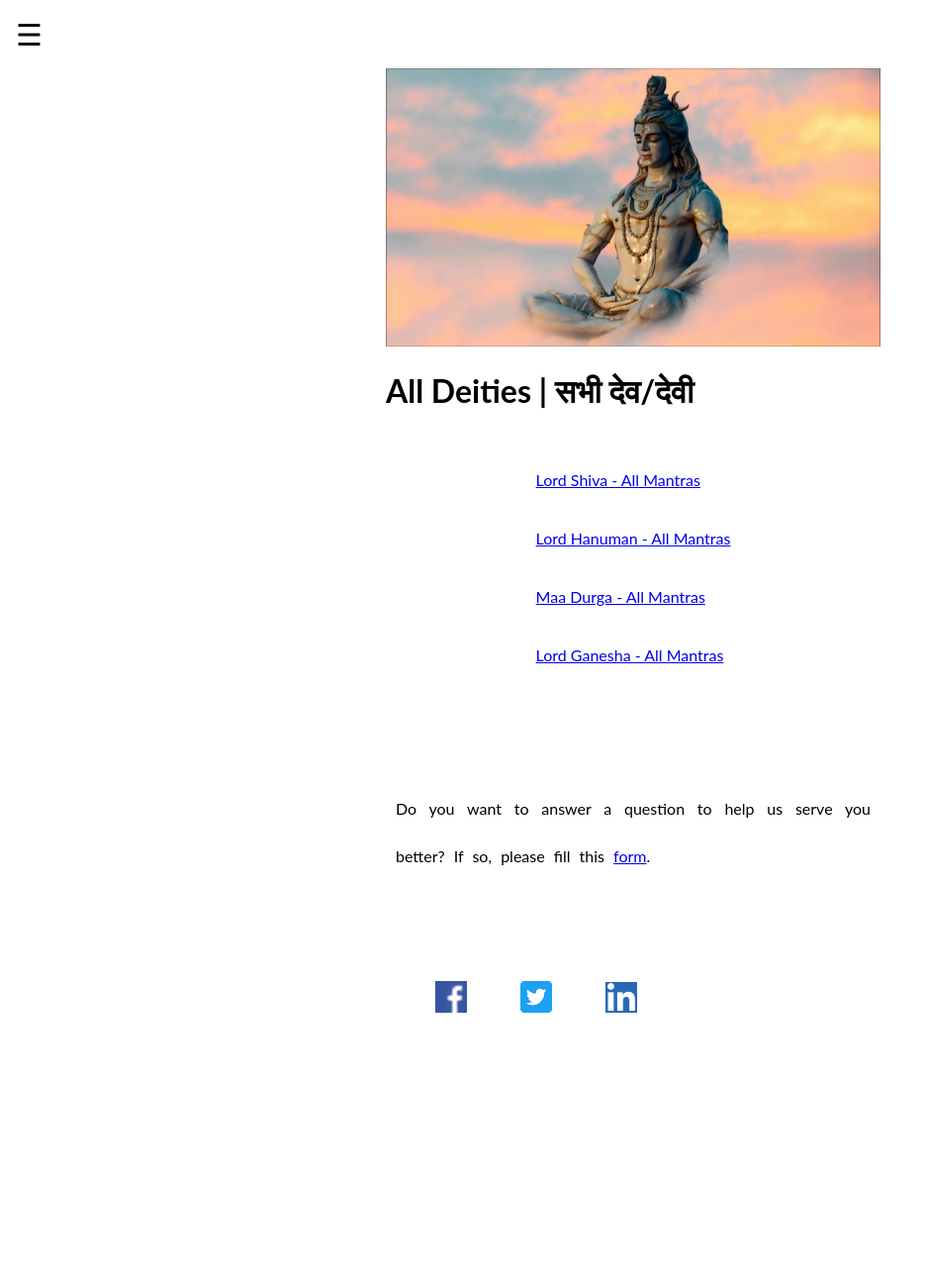
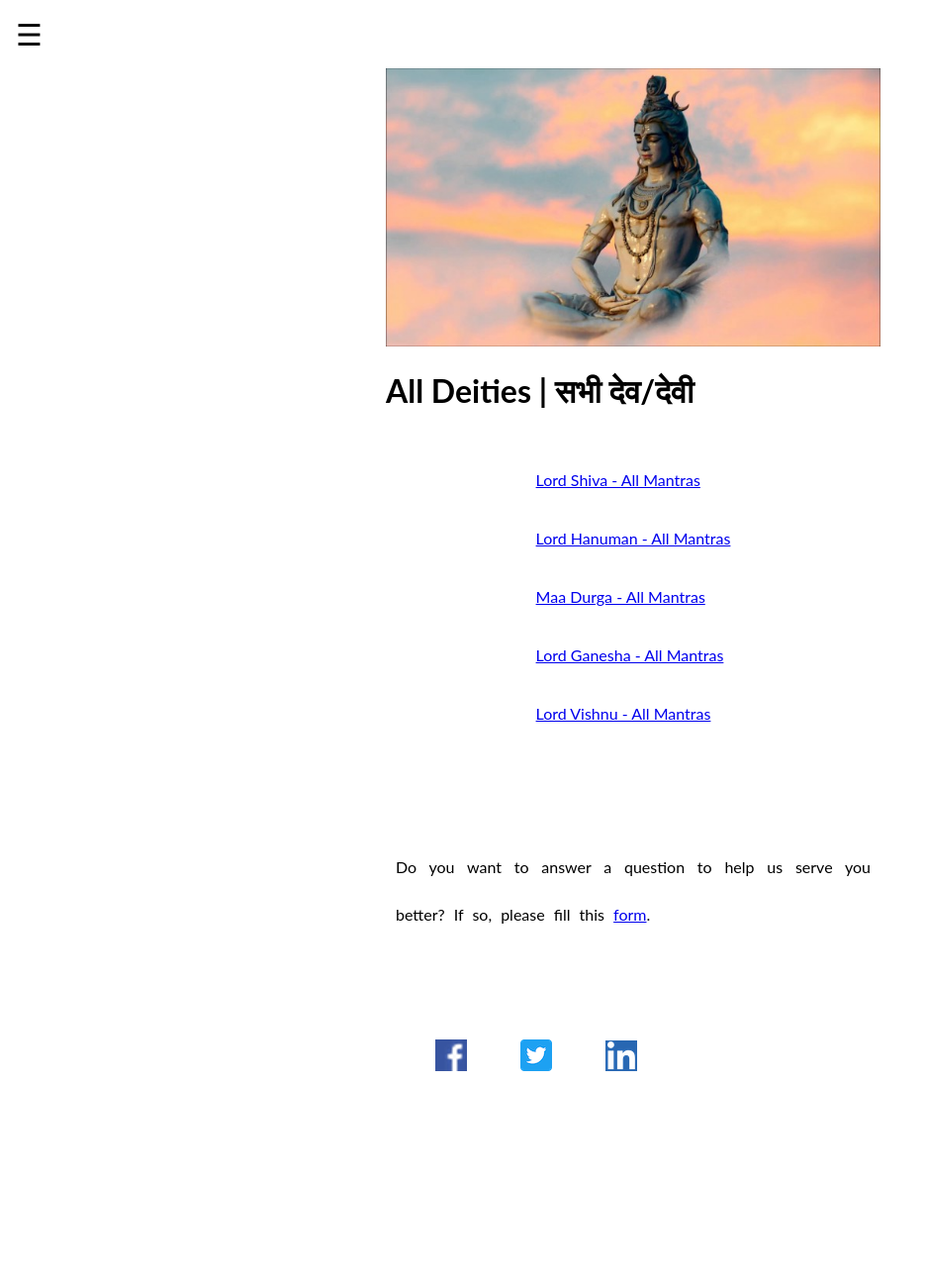
Before and after one commit to abhishekdjoshi/abhishekdjoshi.kclstr.io, a Jekyll site: the page deity.html, which Jekyll copies as it is, in a window 1280 px wide. Shown: the whole page at 99% size, without its empty margins (0-935 px from the left). Built offline with Jekyll 4.4.1, drawn with Linux system fonts in a browser that asks for light colours; before the commit the page ends 1235 px from its top, so only the background shows below that.

Commit message:
Update deity.html

```diff
--- a/deity.html
+++ b/deity.html
@@ -179,6 +179,13 @@
             >
           </td>
         </tr>
+        <tr>
+          <td>
+            <a href="/pages/vishnu/all.html" target="_blank"
+              >Lord Vishnu - All Mantras</a
+            >
+          </td>
+        </tr>
       </table>
 
       <br /><br />
```
